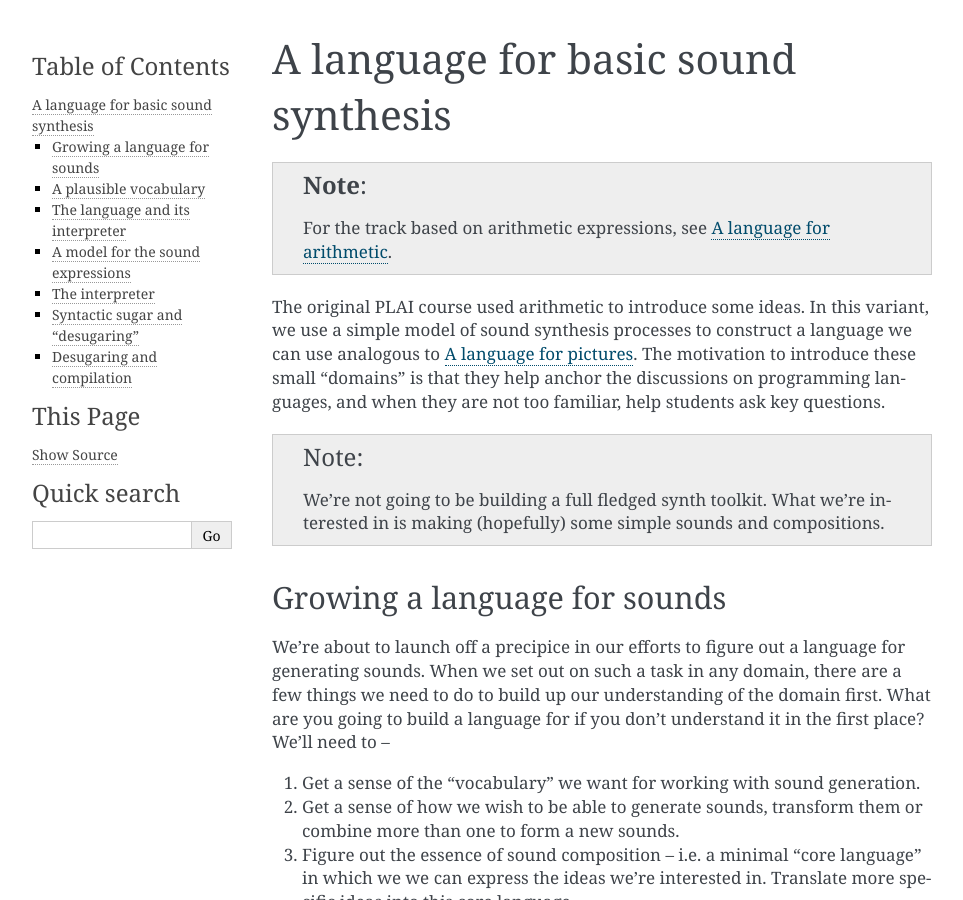
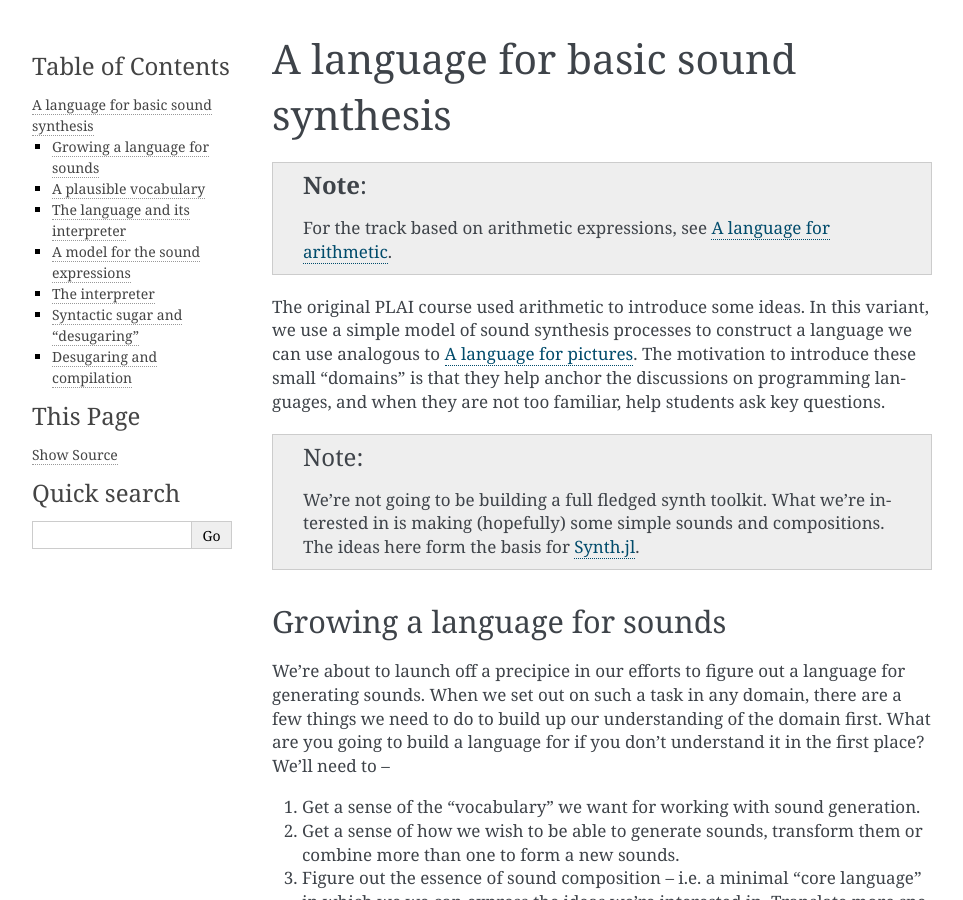
Before and after one commit to kreauniv/comp308, a Sphinx documentation site: the page built from source/synthlang.rst, in a window 1280 px wide and 900 px high. Shown: the whole window, without its empty margins (148-1111 px from the left). Built offline with Sphinx 7.4.7, drawn with Linux system fonts in a browser that asks for light colours.

Commit message:
Added Synth.jl reference

```diff
--- a/source/synthlang.rst
+++ b/source/synthlang.rst
@@ -13,6 +13,9 @@ languages, and when they are not too familiar, help students ask key questions.
 
 .. note:: We're not going to be building a full fledged synth toolkit. What
    we're interested in is making (hopefully) some simple sounds and compositions.
+   The ideas here form the basis for `Synth.jl`_.
+
+.. _Synth.jl: https://github.com/srikumarks/Synth.jl
 
 Growing a language for sounds
 -----------------------------
```
